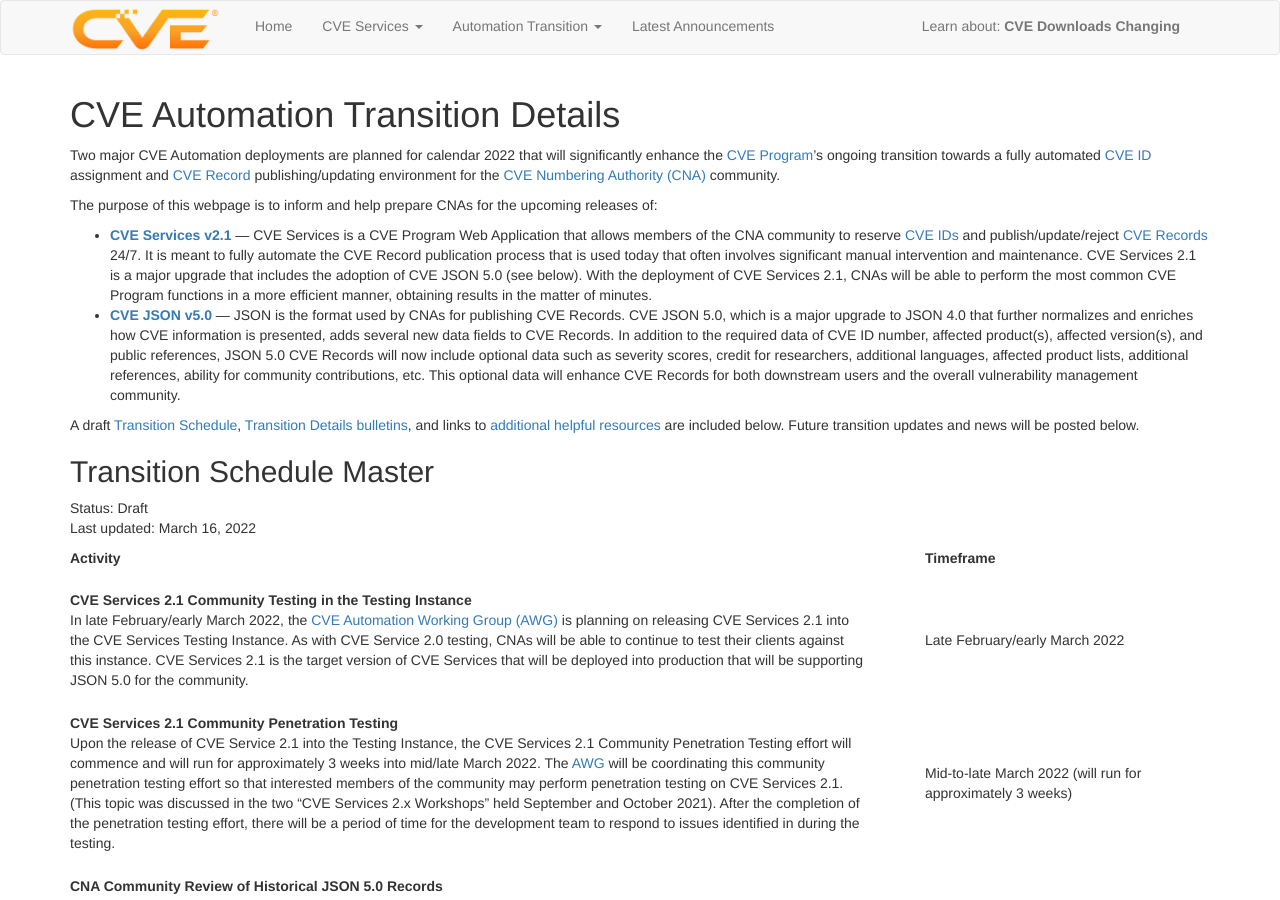
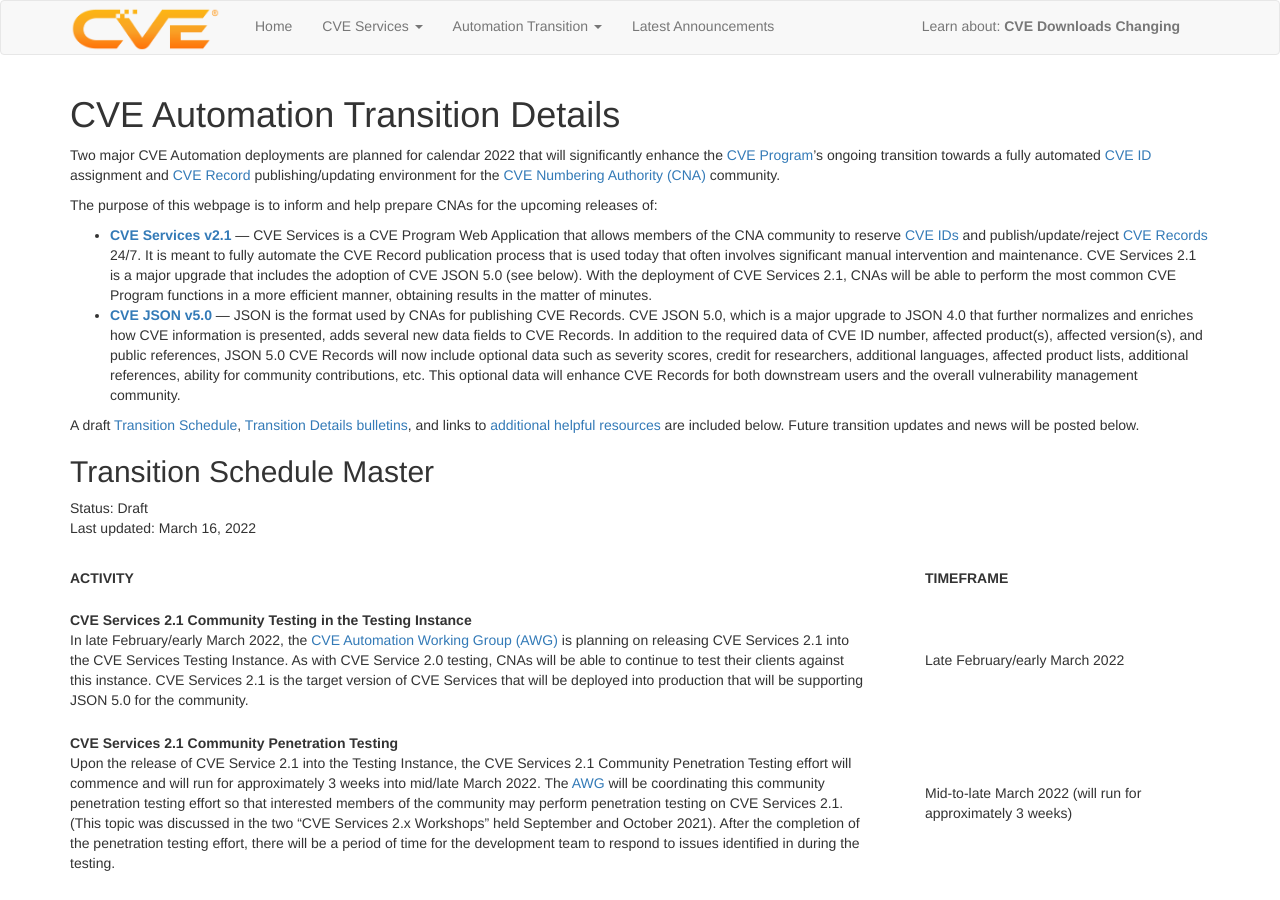
Before and after one commit to CVEProject/cveproject.github.io, a Jekyll site: the page built from automation-transition.md, in a window 1280 px wide and 900 px high. Built offline with Jekyll 4.4.1, drawn with Linux system fonts in a browser that asks for light colours; nearby versions of some CDN libraries.

Commit message:
Update automation-transition.md

```diff
--- a/automation-transition.md
+++ b/automation-transition.md
@@ -14,13 +14,14 @@ A draft [Transition Schedule](https://cveproject.github.io/automation-transition
 ## Transition Schedule Master
 Status: Draft
 Last updated: March 16, 2022
+<br>
 
 <div>
   <table style="padding-left:5%;padding-left:30%;">
     <tr>
-      <th style="width:70%;padding-bottom:2%;">Activity</th>
+      <th style="width:70%;padding-bottom:2%;">ACTIVITY</th>
       <th style="width:5%;padding-bottom:2%;"></th>
-      <th style="width:25%;padding-bottom:2%;">Timeframe</th>
+      <th style="width:25%;padding-bottom:2%;">TIMEFRAME</th>
     </tr>
 
     <tr>
```
